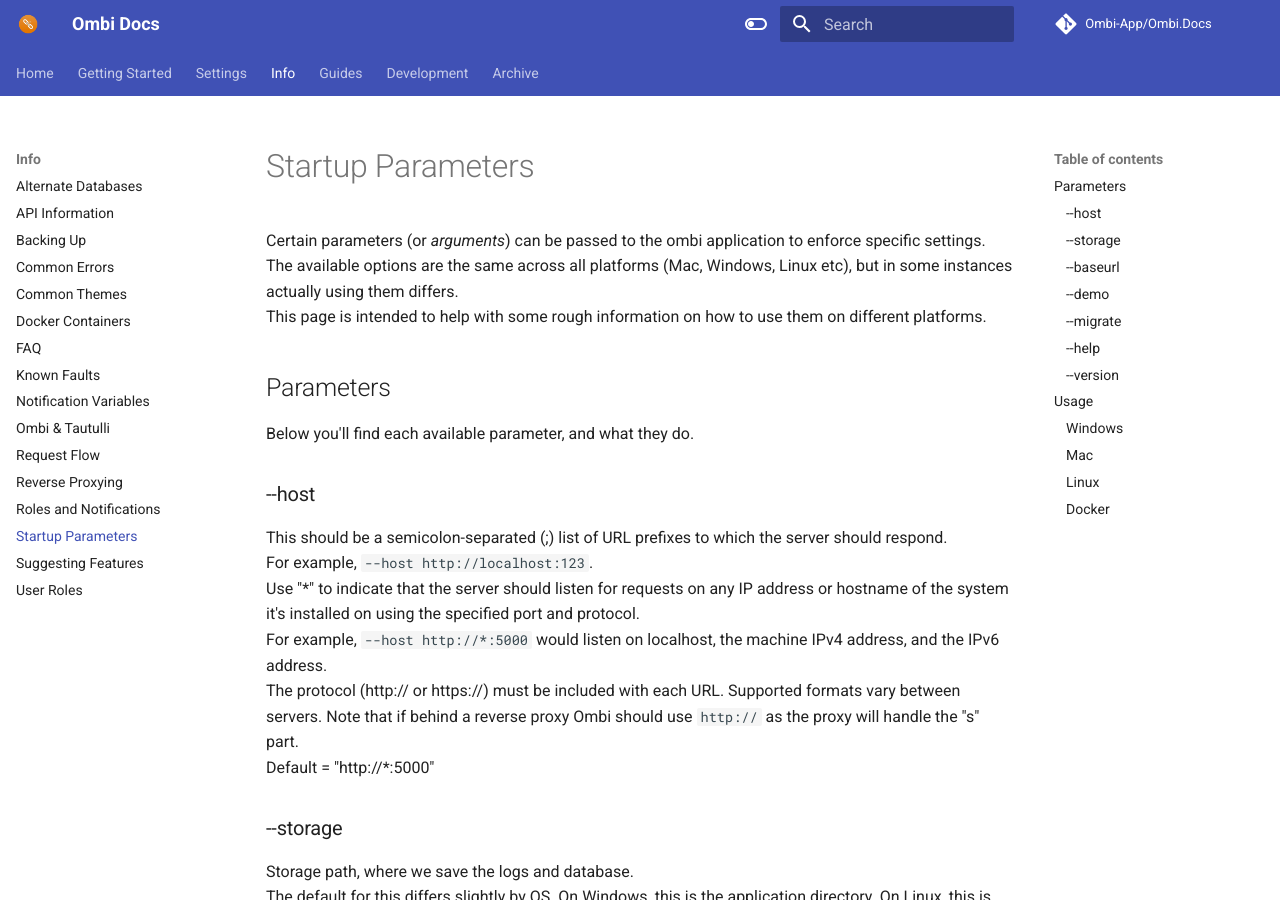
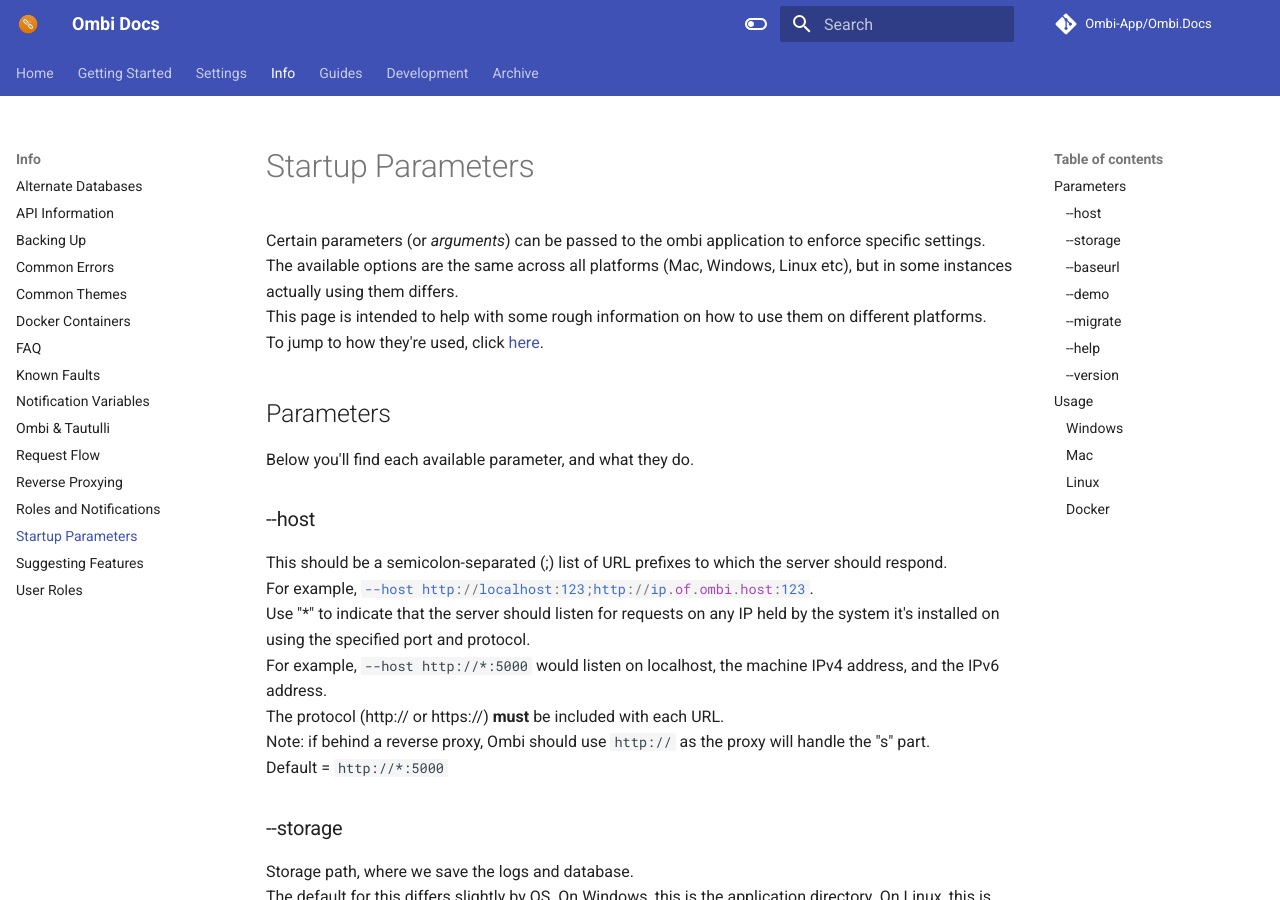
Before and after one commit to Ombi-app/Ombi.Docs, an MkDocs documentation site: the page built from docs/info/startup-parameters.md, in a window 1280 px wide and 900 px high. Built offline with MkDocs 1.6.1 and Material for MkDocs 9.7.7, drawn with Linux system fonts in a browser that asks for light colours; comment, search, counter and statistics services are not loaded.

Commit message:
Quick link done, formatting

```diff
--- a/docs/info/startup-parameters.md
+++ b/docs/info/startup-parameters.md
@@ -3,6 +3,7 @@
 Certain parameters (or _arguments_) can be passed to the ombi application to enforce specific settings.
 The available options are the same across all platforms (Mac, Windows, Linux etc), but in some instances actually using them differs.
 This page is intended to help with some rough information on how to use them on different platforms.
+To jump to how they're used, click [here](#usage).
 
 ## Parameters
 
@@ -11,11 +12,12 @@
 ### --host
 
 This should be a semicolon-separated (;) list of URL prefixes to which the server should respond.
-For example, `--host http://localhost:123`.
-Use "\*" to indicate that the server should listen for requests on any IP address or hostname of the system it's installed on using the specified port and protocol.
+For example, `--host http://localhost:123;http://ip.of.ombi.host:123`.
+Use "\*" to indicate that the server should listen for requests on any IP held by the system it's installed on using the specified port and protocol.
 For example, `--host http://*:5000` would listen on localhost, the machine IPv4 address, and the IPv6 address.
-The protocol (http:// or https://) must be included with each URL. Supported formats vary between servers. Note that if behind a reverse proxy Ombi should use `http://` as the proxy will handle the "s" part.
-Default = "http://*:5000"
+The protocol (http:// or https://) **must** be included with each URL.
+Note: if behind a reverse proxy, Ombi should use `http://` as the proxy will handle the "s" part.
+Default = `http://*:5000`
 
 ### --storage
 
```
